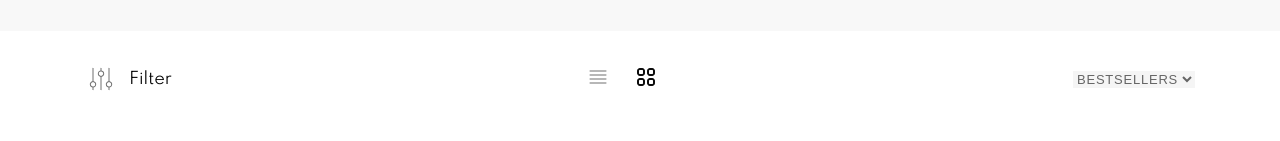
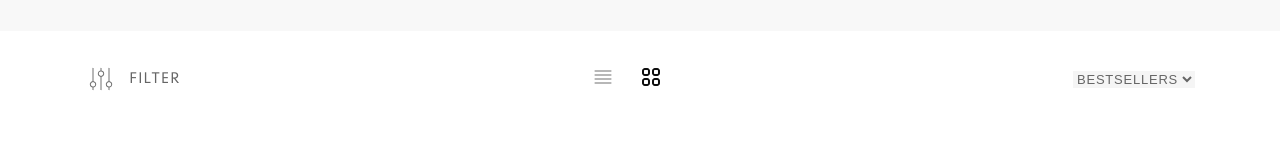
Before and after one commit to svetrima/training-shop, a React (Create React App) app: page /#/Men in a window 1280 px wide. Shown: the part 179-320 px from the top of the page. Built offline with nearby package versions, Linux system fonts and the light colour scheme.

Commit message:
feat:add styles for span filter

```diff
--- a/src/pages/Category/Category.css
+++ b/src/pages/Category/Category.css
@@ -41,6 +41,15 @@ h2 {
     margin-right: 12px;
 }
 
+.filter span {
+    font-weight: 500;
+    font-size: 13px;
+    line-height: 15px;
+    letter-spacing: 0.06em;
+    text-transform: uppercase;
+    opacity: 0.6;
+}
+
 .filter_view__list {
     margin-right: 24px;
 }
```
